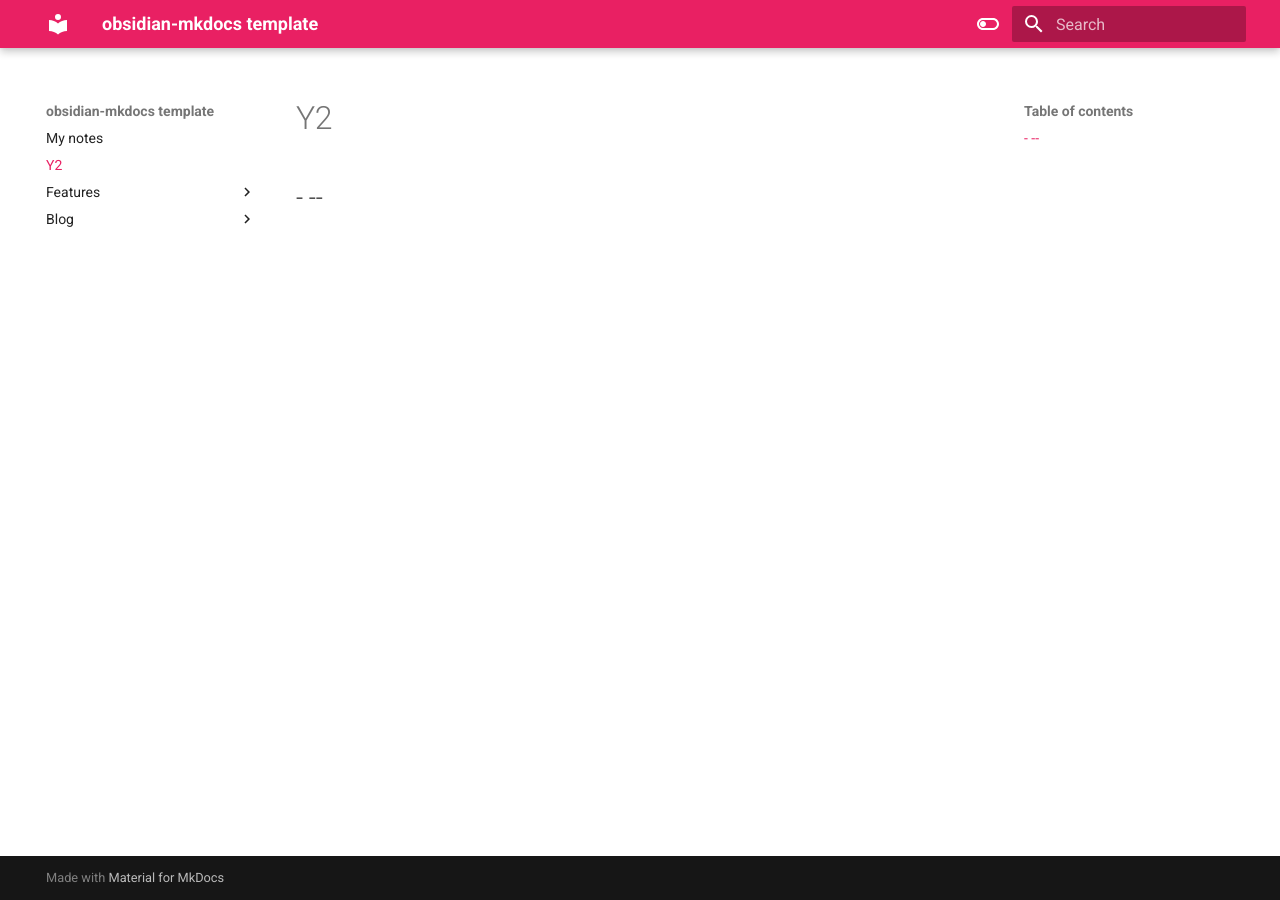
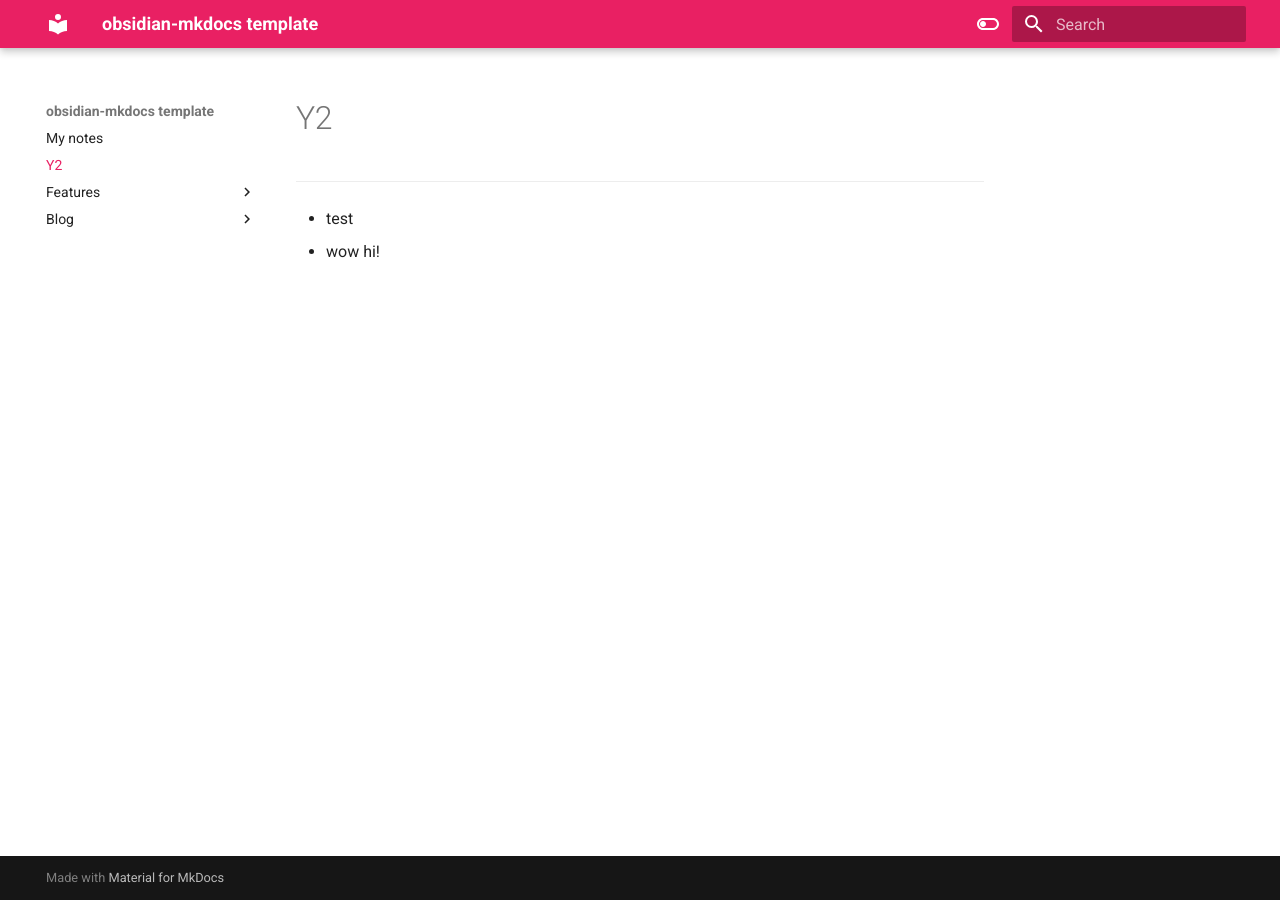
Before and after one commit to HolyStaff/Notes, an MkDocs documentation site: the page built from docs/Y2.md, in a window 1280 px wide. Built offline with MkDocs 1.6.1 and Material for MkDocs 9.7.7, drawn with Linux system fonts in a browser that asks for light colours.

Commit message:
vault backup: 2025-04-23 09:58:06

```diff
--- a/docs/Y2.md
+++ b/docs/Y2.md
@@ -1,2 +1,3 @@
 - --
--
+- test
+- wow hi!
```
